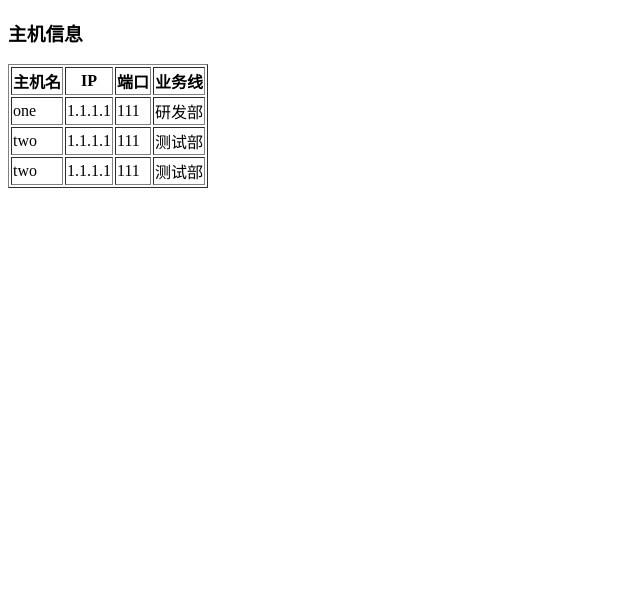
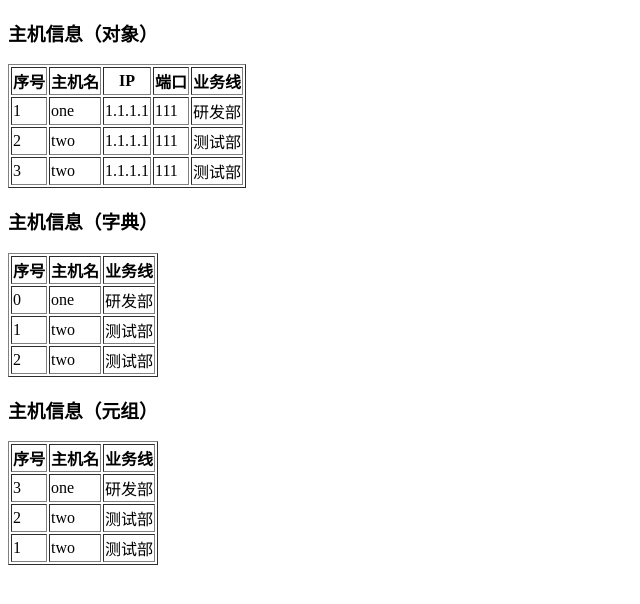
Before and after one commit to liuxingrichu/web_advanced, a Django app: page /get_host in a window 1280 px wide. Shown: the top 604 px of the page, without its empty margins (0-640 px from the left). Run offline with Django 3.2, Linux system fonts and the light colour scheme; data comes from the database, SQL or seed files in the repository.

Commit message:
基于ORM实现主机：跨表操作、表单序列呈现

```diff
--- a/autumn/app01/views.py
+++ b/autumn/app01/views.py
@@ -40,4 +40,12 @@ def set_host(request):
 
 def get_host(request):
     v1 = models.Host.objects.all()
-    return render(request, 'get_host.html', {'v1': v1})
+    # print(v1[0].nid, v1[0].port, v1[0].b_id, v1[0].b.name)
+
+    v2 = models.Host.objects.all().values('nid', 'hostname', 'b_id', 'b__name')
+    # print(v2[0]['hostname'], v2[0]['b__name'])
+
+    v3 = models.Host.objects.all().values_list('nid', 'hostname', 'b_id', 'b__name')
+    # for row in v3:
+    #     print(row[0], row[1], row[2], row[3])
+    return render(request, 'get_host.html', {'v1': v1, 'v2': v2, 'v3': v3})
--- a/autumn/templates/get_host.html
+++ b/autumn/templates/get_host.html
@@ -5,10 +5,11 @@
     <title>主机信息</title>
 </head>
 <body>
-    <h3>主机信息</h3>
+    <h3>主机信息（对象）</h3>
     <table border="1">
         <thead>
             <tr>
+                <th>序号</th>
                 <th>主机名</th>
                 <th>IP</th>
                 <th>端口</th>
@@ -18,6 +19,7 @@
         <tbody>
             {% for row in v1 %}
                 <tr hid="{{ row.uid }}" bid="{{ row.b_id }}">
+                    <td>{{ forloop.counter }}</td>
                     <td>{{ row.hostname }}</td>
                     <td>{{ row.ip }}</td>
                     <td>{{ row.port }}</td>
@@ -26,5 +28,43 @@
             {% endfor %}
         </tbody>
     </table>
+    <h3>主机信息（字典）</h3>
+    <table border="1">
+        <thead>
+            <tr>
+                <th>序号</th>
+                <th>主机名</th>
+                <th>业务线</th>
+            </tr>
+        </thead>
+        <tbody>
+            {% for row in v2 %}
+                <tr hid="{{ row.uid }}" bid="{{ row.b_id }}">
+                    <td>{{ forloop.counter0 }}</td>
+                    <td>{{ row.hostname }}</td>
+                    <td>{{ row.b__name }}</td>
+                </tr>
+            {% endfor %}
+        </tbody>
+    </table>
+    <h3>主机信息（元组）</h3>
+    <table border="1">
+        <thead>
+            <tr>
+                <th>序号</th>
+                <th>主机名</th>
+                <th>业务线</th>
+            </tr>
+        </thead>
+        <tbody>
+            {% for row in v3 %}
+                <tr hid="{{ row.0 }}" bid="{{ row.2 }}">
+                    <td>{{ forloop.revcounter }}</td>
+                    <td>{{ row.1 }}</td>
+                    <td>{{ row.3 }}</td>
+                </tr>
+            {% endfor %}
+        </tbody>
+    </table>
 </body>
 </html>
```
